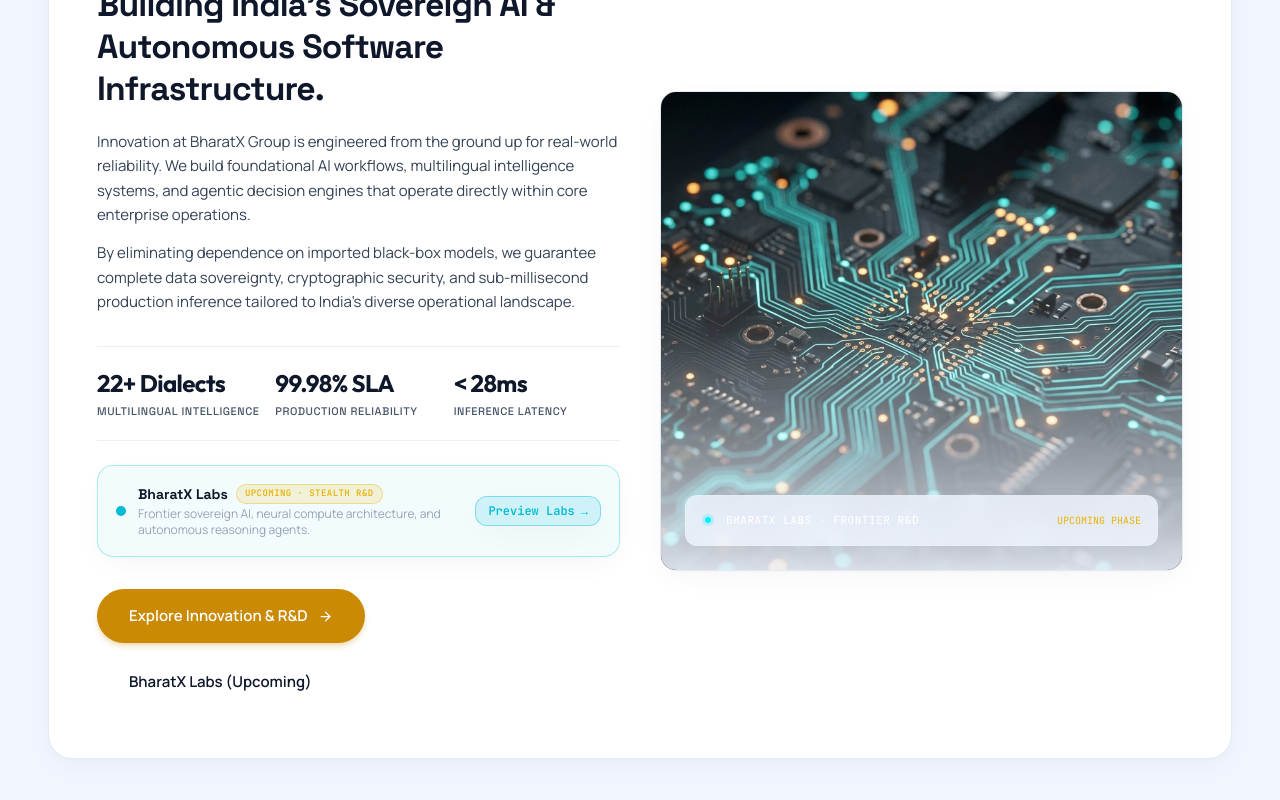
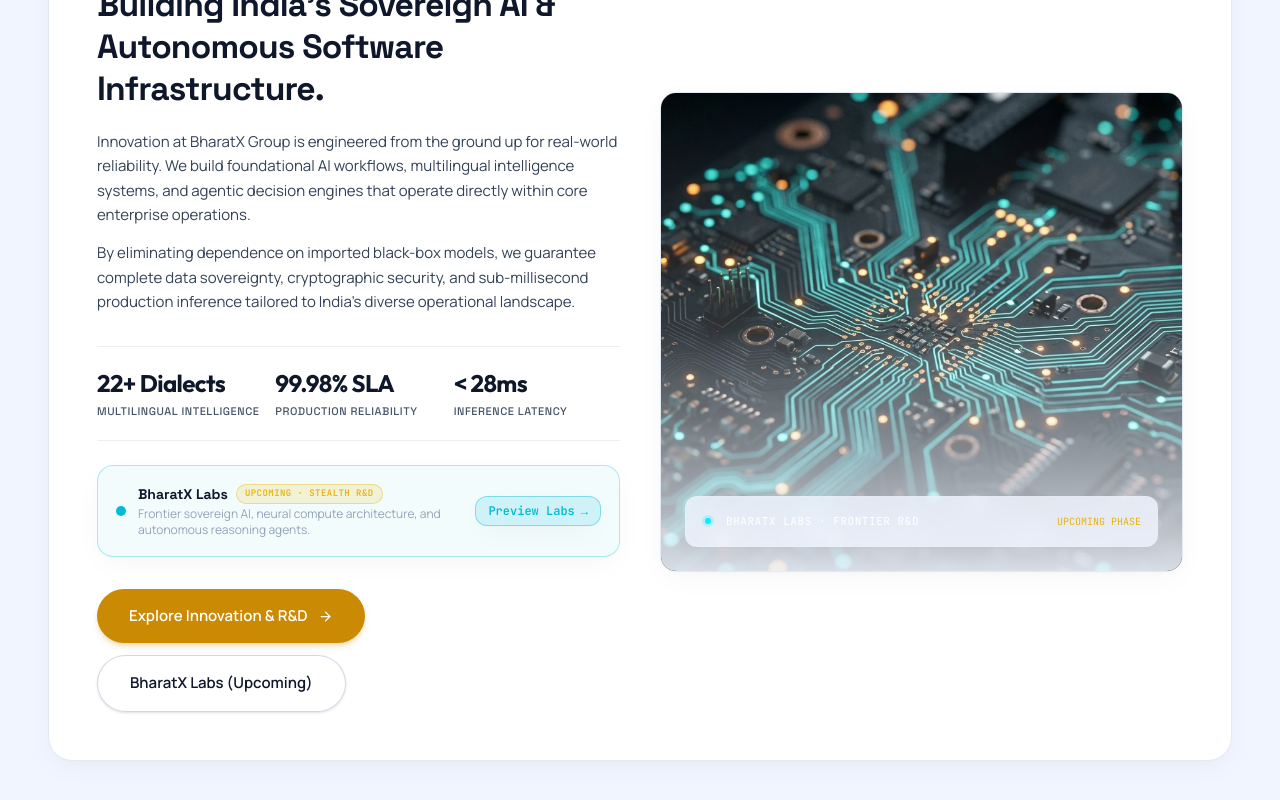
Before and after one commit to Ayush3403b/BharatX, a React (Vite) app: page / in a window 1280 px wide. Shown: the part 7463-8263 px from the top of the page. Built offline with nearby package versions, Linux system fonts and the light colour scheme; no server answers.

Commit message:
Updated project

```diff
--- a/src/components/common/Button.tsx
+++ b/src/components/common/Button.tsx
@@ -1,7 +1,7 @@
 import type { ReactNode } from "react";
 import { cn } from "../../utils/cn";
 
-type ButtonVariant = "primary" | "teal" | "ghost" | "ember" | "paper";
+type ButtonVariant = "primary" | "secondary" | "teal" | "ghost" | "ember" | "paper";
 type ButtonSize = "md" | "lg" | "sm";
 
 export interface ButtonProps {
@@ -19,6 +19,8 @@
 const variants: Record<ButtonVariant, string> = {
   primary:
     "bg-gold-500 text-white font-semibold shadow-md shadow-gold-500/25 hover:bg-gold-600 hover:shadow-[0_8px_30px_-4px_rgba(234,179,8,0.5)] dark:bg-gold-400 dark:text-night-950 dark:hover:bg-gold-300 dark:hover:shadow-[0_8px_40px_-6px_rgba(255,184,0,0.65)]",
+  secondary:
+    "border border-slate-300/90 bg-white/90 text-ink-900 font-semibold shadow-sm hover:border-gold-400 hover:text-gold-600 hover:shadow-md dark:border-white/15 dark:bg-white/[0.06] dark:text-ink-50 dark:hover:border-gold-400/40 dark:hover:text-gold-400 dark:hover:bg-white/[0.1]",
   teal: "bg-pulse-500 text-white font-semibold shadow-md shadow-pulse-500/25 hover:bg-pulse-600 hover:shadow-[0_8px_30px_-4px_rgba(0,188,212,0.5)] dark:bg-pulse-400 dark:text-night-950 dark:hover:bg-pulse-300 dark:hover:shadow-[0_8px_40px_-6px_rgba(0,240,255,0.65)]",
   ghost:
     "border border-slate-300/80 bg-white/80 text-ink-100 backdrop-blur-sm shadow-sm hover:border-slate-400 hover:bg-white hover:shadow-md dark:border-white/15 dark:bg-white/[0.04] dark:hover:border-white/40 dark:hover:bg-white/[0.08] dark:shadow-none",
```
